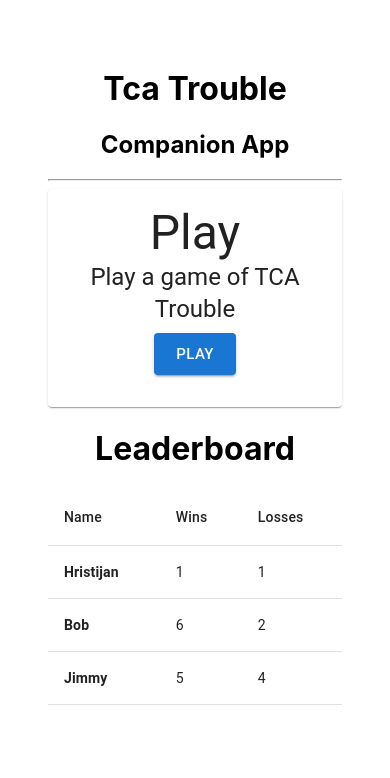
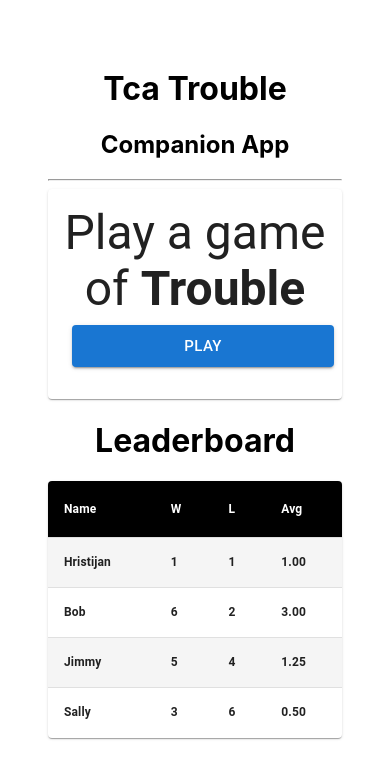
Before and after one commit to 2023-spring-adv-fe-tuth/tca-trouble, a React (Create React App) app: page /#/ in a window 390 px wide. Shown: the top 778 px of the page. Built offline with nearby package versions, Linux system fonts and the light colour scheme.

Commit message:
did some work on the leaderboard component and make the component responsive..

```diff
--- a/src/Home.tsx
+++ b/src/Home.tsx
@@ -12,6 +12,7 @@ const leaderboardData = [
   { name: 'Hristijan', wins: 1, losses: 1 },
   { name: 'Bob', wins: 6, losses: 2 },
   { name: 'Jimmy', wins: 5, losses: 4 },
+    { name: 'Sally', wins: 3, losses: 6 },
 ];
 
 export const Home = () => {
@@ -20,13 +21,23 @@ export const Home = () => {
         <><Card>
             <CardContent>
                 <Typography variant="h3" component="div">
-                    Play
+                    Play a game of  <b>Trouble</b>
                 </Typography>
-                <Typography variant="h5" component="div">
-                    Play a game of TCA Trouble
-                </Typography>
-                <CardActions style={{ justifyContent: 'center' }}>
-                    <Button variant="contained" size="large" onClick={() => nav("/setup")}>Play</Button>
+                <CardActions style={{ justifyContent: 'center', width: '100%', }}>
+                <Button
+  variant="contained"
+  size="large"
+  onClick={() => nav("/setup")}
+  style={{
+    width: '100%',
+    height: '100%',
+    display: 'flex',
+    justifyContent: 'center',
+    alignItems: 'center'
+  }}
+>
+  Play
+</Button>
                 </CardActions>
             </CardContent>
         </Card><div>
--- a/src/leaderboard.tsx
+++ b/src/leaderboard.tsx
@@ -1,7 +1,8 @@
 import React from 'react';
+import { styled } from '@mui/material/styles';
 import Table from '@mui/material/Table';
 import TableBody from '@mui/material/TableBody';
-import TableCell from '@mui/material/TableCell';
+import TableCell, { tableCellClasses } from '@mui/material/TableCell';
 import TableContainer from '@mui/material/TableContainer';
 import TableHead from '@mui/material/TableHead';
 import TableRow from '@mui/material/TableRow';
@@ -17,30 +18,57 @@ interface LeaderboardProps {
   data: LeaderboardData[];
 }
 
+const StyledTableCell = styled(TableCell)(({ theme }) => ({
+  [`&.${tableCellClasses.head}`]: {
+    backgroundColor: theme.palette.common.black,
+    color: theme.palette.common.white,
+    fontSize: 12,
+    fontWeight: 'bold',
+  },
+  [`&.${tableCellClasses.body}`]: {
+    fontSize: 12,
+    fontWeight: 'bold',
+  },
+}));
+
+const StyledTableRow = styled(TableRow)(({ theme }) => ({
+  '&:nth-of-type(odd)': {
+    backgroundColor: theme.palette.action.hover,
+  },
+  // hide last border
+  '&:last-child td, &:last-child th': {
+    border: 0,
+  },
+}));
+
 const LeaderboardTable: React.FC<LeaderboardProps> = ({ data }) => {
   return (
     <>
-    <h1>Leaderboard</h1>
-        <Table>
-        <TableHead>
+      <h1>Leaderboard</h1>
+      <TableContainer component={Paper} sx={{ overflowX: 'auto' }}>
+        <Table aria-label="customized table">
+          <TableHead>
             <TableRow>
-
-            <TableCell>Name</TableCell>
-            <TableCell>Wins</TableCell>
-            <TableCell>Losses</TableCell>
+              <StyledTableCell>Name</StyledTableCell>
+              <StyledTableCell align="left">W</StyledTableCell>
+              <StyledTableCell align="left">L</StyledTableCell>
+              <StyledTableCell align="left">Avg</StyledTableCell>
             </TableRow>
-        </TableHead>
-        <TableBody>
-            {data.map(({ name, wins, losses }, index) => (
-            <TableRow key={index}>
-
-                <TableCell><b>{name}</b></TableCell>
-                <TableCell>{wins}</TableCell>
-                <TableCell>{losses}</TableCell>
-            </TableRow>
+          </TableHead>
+          <TableBody>
+            {data.map((row) => (
+              <StyledTableRow key={row.name}>
+                <StyledTableCell component="th" scope="row">
+                  {row.name}
+                </StyledTableCell>
+                <StyledTableCell align="left">{row.wins}</StyledTableCell>
+                <StyledTableCell align="left">{row.losses}</StyledTableCell>
+                <StyledTableCell align="left">{(row.wins / row.losses).toFixed(2)}</StyledTableCell>
+              </StyledTableRow>
             ))}
-        </TableBody>
+          </TableBody>
         </Table>
+      </TableContainer>
     </>
   );
 };
```
